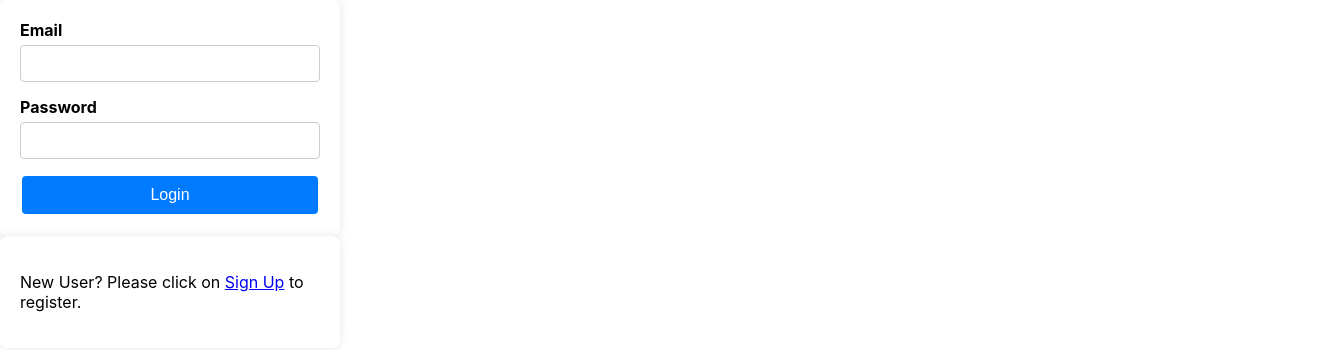
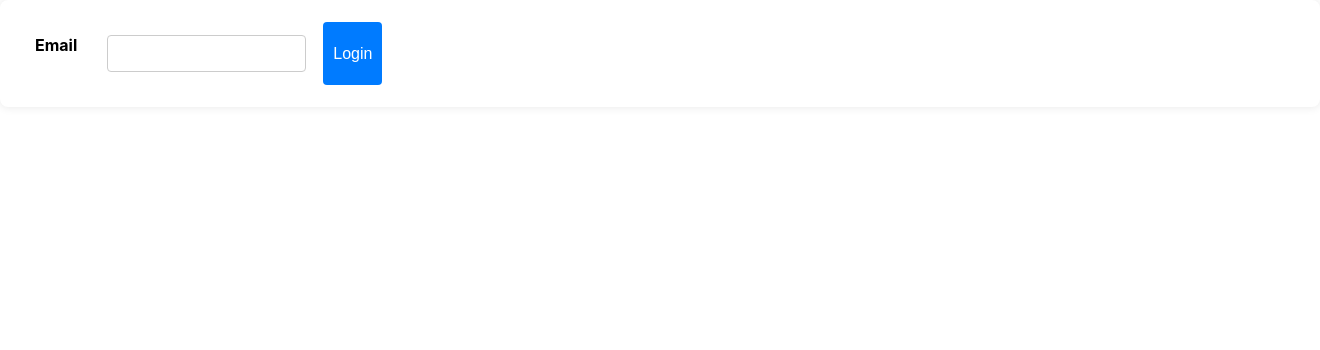
Before and after one commit to Nishant3105/expensetracker, a React (Create React App) app: page /forgotpassword in a window 1280 px wide. Before the commit this address led to /login. Shown: the top 350 px of the page, 1320 px wide, since content can reach past the window. Built offline with nearby package versions, Linux system fonts and the light colour scheme.

Commit message:
Forgot Password Workflow

```diff
--- a/src/App.js
+++ b/src/App.js
@@ -5,6 +5,7 @@ import LogIn from './Pages/Auth/LogIn';
 import SignUp from './Pages/Auth/SignUp';
 import { useContext } from 'react';
 import AuthContext from './Contexts/AuthContext';
+import ForgotPassword from './Pages/Auth/ForgotPassword';
 
 function App() {
   const authCtx=useContext(AuthContext)
@@ -16,6 +17,7 @@ function App() {
       <Route path="/signup"><SignUp/></Route>
       {isLoggedIn && <Route path="/expense"><Expense/></Route>}
       {!isLoggedIn && <Route path="/expense"><Redirect to="/login"/></Route>}
+      <Route path="/forgotpassword"><ForgotPassword/></Route>
       <Route path="*"><Redirect to="/login"/></Route>
     </Switch>
   )
--- a/src/Components/Login.js
+++ b/src/Components/Login.js
@@ -31,7 +31,7 @@ const Login = () => {
                 <input id="email" type="email" value={userDetails.email} onChange={changeHandler} required></input>
                 <label htmlFor="password">Password</label>
                 <input id="password" type="password" value={userDetails.password} onChange={changeHandler} required></input>
-                {/* {error && <p>{error}</p>} */}
+                <p><Link to="/forgotpassword">Forgot Password</Link></p>
                 <button type="submit" onClick={submitHandler} className={Classes.button}>Login</button>
             </form>
         </div>
--- a/src/Contexts/AuthContext.js
+++ b/src/Contexts/AuthContext.js
@@ -4,6 +4,7 @@ const AuthContext = React.createContext({
     isLoggedIn: null,
     token: null,
     email: null,
+    // forgotPasswordLinkActive: false,
     authenticationAndUserManagement: () => {},
     sendEmailVerification: ()=>{},
     logout: ()=>{}
@@ -39,6 +40,9 @@ export const AuthContextProvider = (props) => {
                 case 2:
                     url = 'update'
                     break;
+                case 3:
+                    url = 'sendOobCode'
+                    break;
             }
             if(code===0 || code===1){
                 let { email, password } = usercreds
@@ -49,6 +53,9 @@ export const AuthContextProvider = (props) => {
                 let id_token=localStorage.getItem('token')
                 reqBody={ idToken: id_token, displayName, photoUrl, returnSecureToken: true }
             }
+            else if(code===3){
+                reqBody=usercreds //requestType: PASSWORD_RESET
+            }
             const response = await fetch(`https://identitytoolkit.googleapis.com/v1/accounts:${url}?key=AIzaSyBAv27yK2e9727TRSNUfn8_39wXJFexs1s`, {
                 method: 'POST',
                 headers: {
@@ -56,7 +63,10 @@ export const AuthContextProvider = (props) => {
                 },
                 body: JSON.stringify(reqBody)
             })
-            if (!response.ok) throw new Error('Something went wrong!')
+            if (!response.ok){
+                if(code===3) throw new Error('INVALID_EMAIL')
+                throw new Error('Something went wrong!')
+            }
             else if (response.ok) {
                 const data = await response.json()
                 if (code===0 || code===1) {
@@ -67,8 +77,11 @@ export const AuthContextProvider = (props) => {
                         email: localStorage.getItem('email'),
                         token: localStorage.getItem('token')
                     })
-                    return true
                 }
+                else if(code===3){
+                    alert(`An email has been sent to the provide email id: ${usercreds.email} `)
+                }
+                return true
             }
         } catch (error) {
             console.log(error.message)
--- /dev/null
+++ b/src/Pages/Auth/ForgotPassword.js
@@ -0,0 +1,36 @@
+import { useState, useContext } from 'react'
+import Classes from '../../Components/Profile.module.css'
+import AuthContext from '../../Contexts/AuthContext';
+import { useHistory } from 'react-router-dom';
+
+const ForgotPassword = () => {
+    const authCtx=useContext(AuthContext)
+    const history=useHistory()
+    const [email, setEmail] = useState(null)
+
+    const changeHandler = (e) => {
+        const {value } = e.target
+        setEmail(value)
+    }
+
+    const submitHandler = (e) => {
+        e.preventDefault()
+        const res=authCtx.authenticationAndUserManagement({requestType:"PASSWORD_RESET",email:`${email}`}, 3)
+        if(res){
+            history.push('/forgotpassword')
+        }
+    }
+    return (
+        <div className={Classes.container}>
+            <form className={Classes.forminput}>
+                <label htmlFor="email">Email</label>
+                <input id="email" type="email" value={email} onChange={changeHandler} required></input>
+                <button type="submit" onClick={submitHandler} className={Classes.button}>Login</button>
+            </form>
+        </div>
+    )
+}
+
+export default ForgotPassword
+
+// export default ForgotPassword
```
